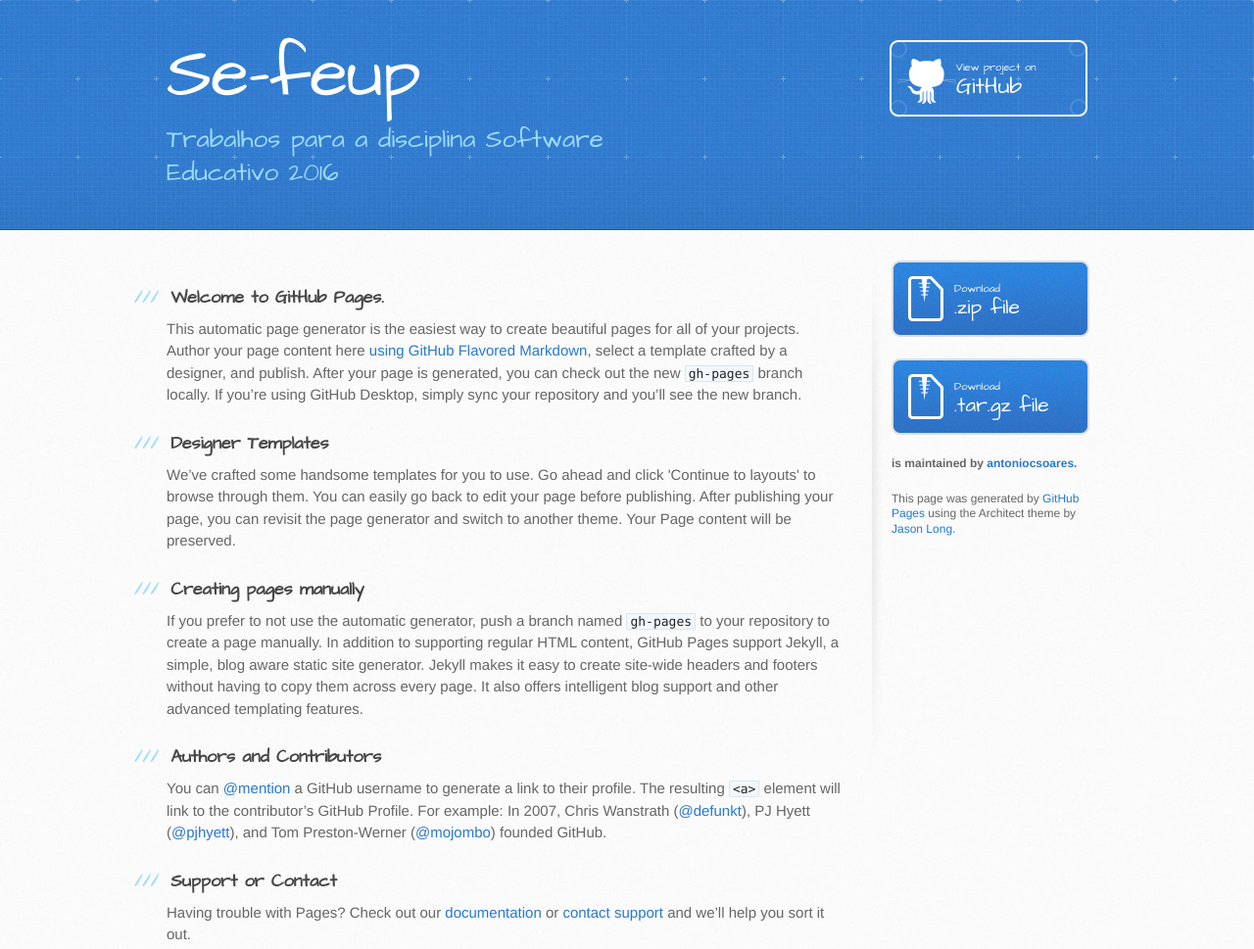
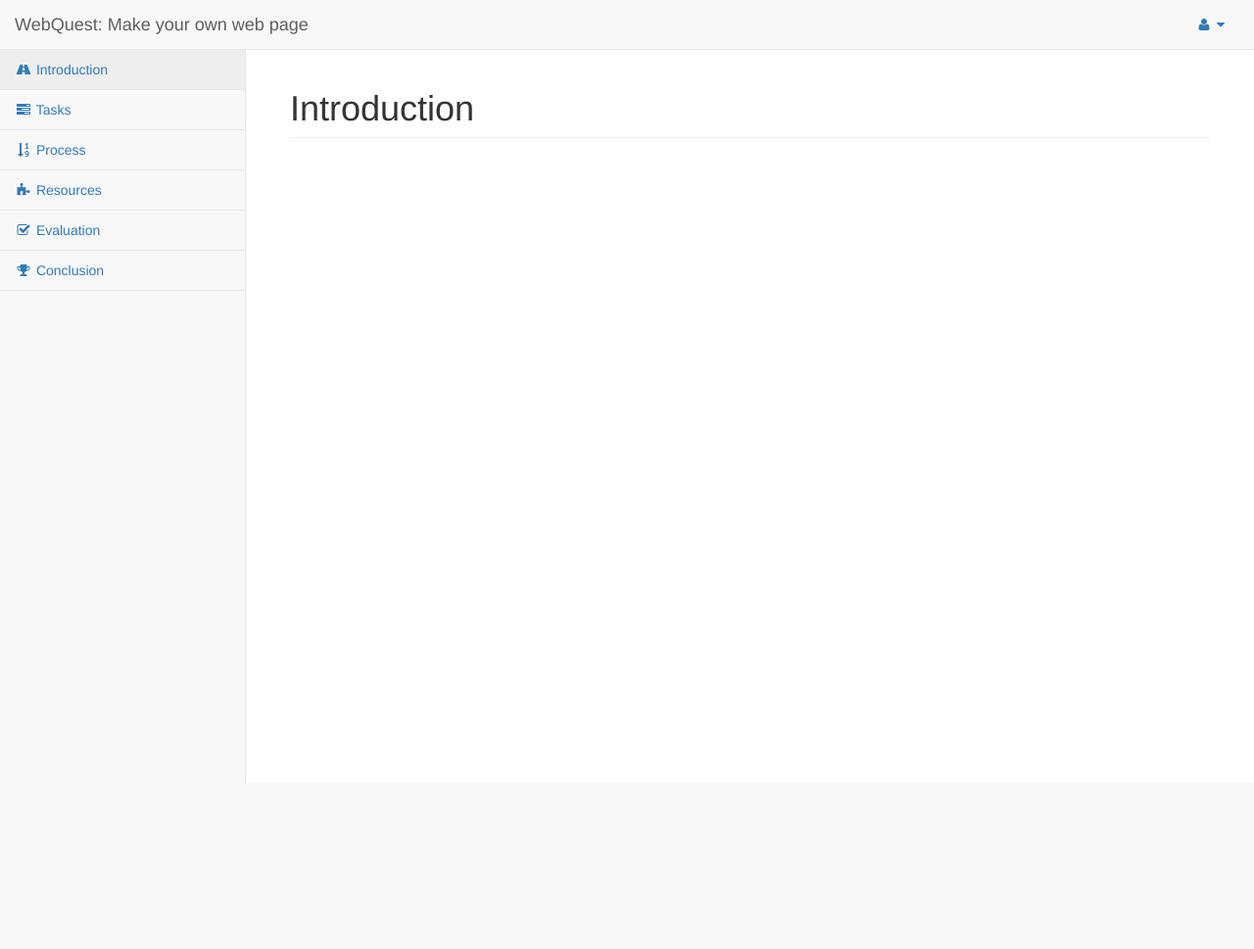
Before and after one commit to antoniocsoares/se-feup, a plain HTML site: page index.html in a window 1280 px wide. Shown: the whole page at 98% size. After the commit the page ends 800 px from the top, so only its background shows below. Drawn offline with Linux system fonts and the light colour scheme.

Commit message:
removed old index.html and changed introduction to index

```diff
--- a/index.html
+++ b/index.html
@@ -1,76 +1,132 @@
 <!DOCTYPE html>
-<html>
-  <head>
-    <meta charset='utf-8'>
-    <meta http-equiv="X-UA-Compatible" content="chrome=1">
-    <meta name="viewport" content="width=device-width, initial-scale=1, maximum-scale=1">
-    <link href='https://fonts.googleapis.com/css?family=Architects+Daughter' rel='stylesheet' type='text/css'>
-    <link rel="stylesheet" type="text/css" href="stylesheets/stylesheet.css" media="screen">
-    <link rel="stylesheet" type="text/css" href="stylesheets/github-light.css" media="screen">
-    <link rel="stylesheet" type="text/css" href="stylesheets/print.css" media="print">
+<html lang="en">
 
-    <!--[if lt IE 9]>
-    <script src="//html5shiv.googlecode.com/svn/trunk/html5.js"></script>
-    <![endif]-->
+<head>
 
-    <title>Se-feup by antoniocsoares</title>
-  </head>
+    <meta charset="utf-8">
+    <meta http-equiv="X-UA-Compatible" content="IE=edge">
+    <meta name="viewport" content="width=device-width, initial-scale=1">
+    <meta name="description" content="">
+    <meta name="author" content="">
 
-  <body>
-    <header>
-      <div class="inner">
-        <h1>Se-feup</h1>
-        <h2>Trabalhos para a disciplina Software Educativo 2016</h2>
-        <a href="https://github.com/antoniocsoares/se-feup" class="button"><small>View project on</small> GitHub</a>
-      </div>
-    </header>
+    <title>WebQuest</title>
 
-    <div id="content-wrapper">
-      <div class="inner clearfix">
-        <section id="main-content">
-          <h3>
-<a id="welcome-to-github-pages" class="anchor" href="#welcome-to-github-pages" aria-hidden="true"><span aria-hidden="true" class="octicon octicon-link"></span></a>Welcome to GitHub Pages.</h3>
+    <!-- Bootstrap Core CSS -->
+    <link href="bower_components/bootstrap/dist/css/bootstrap.min.css" rel="stylesheet">
 
-<p>This automatic page generator is the easiest way to create beautiful pages for all of your projects. Author your page content here <a href="https://guides.github.com/features/mastering-markdown/">using GitHub Flavored Markdown</a>, select a template crafted by a designer, and publish. After your page is generated, you can check out the new <code>gh-pages</code> branch locally. If you’re using GitHub Desktop, simply sync your repository and you’ll see the new branch.</p>
+    <!-- MetisMenu CSS -->
+    <link href="bower_components/metisMenu/dist/metisMenu.min.css" rel="stylesheet">
 
-<h3>
-<a id="designer-templates" class="anchor" href="#designer-templates" aria-hidden="true"><span aria-hidden="true" class="octicon octicon-link"></span></a>Designer Templates</h3>
+    <!-- Custom CSS -->
+    <link href="dist/css/sb-admin-2.css" rel="stylesheet">
 
-<p>We’ve crafted some handsome templates for you to use. Go ahead and click 'Continue to layouts' to browse through them. You can easily go back to edit your page before publishing. After publishing your page, you can revisit the page generator and switch to another theme. Your Page content will be preserved.</p>
-
-<h3>
-<a id="creating-pages-manually" class="anchor" href="#creating-pages-manually" aria-hidden="true"><span aria-hidden="true" class="octicon octicon-link"></span></a>Creating pages manually</h3>
-
-<p>If you prefer to not use the automatic generator, push a branch named <code>gh-pages</code> to your repository to create a page manually. In addition to supporting regular HTML content, GitHub Pages support Jekyll, a simple, blog aware static site generator. Jekyll makes it easy to create site-wide headers and footers without having to copy them across every page. It also offers intelligent blog support and other advanced templating features.</p>
-
-<h3>
-<a id="authors-and-contributors" class="anchor" href="#authors-and-contributors" aria-hidden="true"><span aria-hidden="true" class="octicon octicon-link"></span></a>Authors and Contributors</h3>
-
-<p>You can <a href="https://help.github.com/articles/basic-writing-and-formatting-syntax/#mentioning-users-and-teams" class="user-mention">@mention</a> a GitHub username to generate a link to their profile. The resulting <code>&lt;a&gt;</code> element will link to the contributor’s GitHub Profile. For example: In 2007, Chris Wanstrath (<a href="https://github.com/defunkt" class="user-mention">@defunkt</a>), PJ Hyett (<a href="https://github.com/pjhyett" class="user-mention">@pjhyett</a>), and Tom Preston-Werner (<a href="https://github.com/mojombo" class="user-mention">@mojombo</a>) founded GitHub.</p>
-
-<h3>
-<a id="support-or-contact" class="anchor" href="#support-or-contact" aria-hidden="true"><span aria-hidden="true" class="octicon octicon-link"></span></a>Support or Contact</h3>
-
-<p>Having trouble with Pages? Check out our <a href="https://help.github.com/pages">documentation</a> or <a href="https://github.com/contact">contact support</a> and we’ll help you sort it out.</p>
-        </section>
-
-        <aside id="sidebar">
-          <a href="https://github.com/antoniocsoares/se-feup/zipball/master" class="button">
-            <small>Download</small>
-            .zip file
-          </a>
-          <a href="https://github.com/antoniocsoares/se-feup/tarball/master" class="button">
-            <small>Download</small>
-            .tar.gz file
-          </a>
-
-          <p class="repo-owner"><a href="https://github.com/antoniocsoares/se-feup"></a> is maintained by <a href="https://github.com/antoniocsoares">antoniocsoares</a>.</p>
-
-          <p>This page was generated by <a href="https://pages.github.com">GitHub Pages</a> using the Architect theme by <a href="https://twitter.com/jasonlong">Jason Long</a>.</p>
-        </aside>
-      </div>
-    </div>
+    <!-- Custom Fonts -->
+    <link href="bower_components/font-awesome/css/font-awesome.min.css" rel="stylesheet" type="text/css">
 
 
-  </body>
+
+</head>
+
+<body>
+
+    <div id="wrapper">
+
+        <!-- Navigation -->
+        <nav class="navbar navbar-default navbar-static-top" role="navigation" style="margin-bottom: 0">
+            <div class="navbar-header">
+                <button type="button" class="navbar-toggle" data-toggle="collapse" data-target=".navbar-collapse">
+                    <span class="sr-only">Toggle navigation</span>
+                    <span class="icon-bar"></span>
+                    <span class="icon-bar"></span>
+                    <span class="icon-bar"></span>
+                </button>
+                <a class="navbar-brand" href="index.html">WebQuest: Make your own web page</a>
+            </div>
+            <!-- /.navbar-header -->
+
+            <ul class="nav navbar-top-links navbar-right">
+
+
+
+                <li class="dropdown">
+                    <a class="dropdown-toggle" data-toggle="dropdown" href="#">
+                        <i class="fa fa-user fa-fw"></i>  <i class="fa fa-caret-down"></i>
+                    </a>
+                    <ul class="dropdown-menu dropdown-user">
+                        <li><a href="teacher"><i class="fa fa-user fa-fw"></i> Help Teacher</a>
+                        </li>
+                        <li><a href="student"><i class="fa fa-users fa-fw"></i> Help Student</a>
+                        </li>
+                        <li class="divider"></li>
+                        <li><a href="references.html"><i class="fa fa-book fa-fw"></i> References</a>
+                        </li>
+                    </ul>
+                    <!-- /.dropdown-user -->
+                </li>
+                <!-- /.dropdown -->
+            </ul>
+            <!-- /.navbar-top-links -->
+
+            <div class="navbar-default sidebar" role="navigation">
+                <div class="sidebar-nav navbar-collapse">
+                    <ul class="nav" id="side-menu">
+
+                        <li>
+                            <a href="index.html"><i class="fa fa-road fa-fw"></i> Introduction</a>
+                        </li>
+                        <li>
+                            <a href="tasks.html"><i class="fa fa-tasks fa-fw"></i> Tasks</a>
+                        </li>
+                        <li>
+                            <a href="process.html"><i class="fa fa-sort-numeric-asc fa-fw"></i> Process</a>
+                        </li>
+                        <li>
+                            <a href="resources.html"><i class="fa fa-puzzle-piece fa-fw"></i> Resources</a>
+                        </li>
+                        <li>
+                            <a href="evaluation.html"><i class="fa fa-check-square-o fa-fw"></i> Evaluation</a>
+                        </li>
+                        <li>
+                            <a href="conclusion.html"><i class="fa fa-trophy fa-fw"></i> Conclusion</a>
+                        </li>
+
+                    </ul>
+                </div>
+                <!-- /.sidebar-collapse -->
+            </div>
+            <!-- /.navbar-static-side -->
+        </nav>
+
+        <!-- Page Content -->
+        <div id="page-wrapper">
+            <div class="container-fluid">
+                <div class="row">
+                    <div class="col-lg-12">
+                        <h1 class="page-header">Introduction</h1>
+                    </div>
+                    <!-- /.col-lg-12 -->
+                </div>
+                <!-- /.row -->
+            </div>
+            <!-- /.container-fluid -->
+        </div>
+        <!-- /#page-wrapper -->
+
+    </div>
+    <!-- /#wrapper -->
+
+    <!-- jQuery -->
+    <script src="bower_components/jquery/dist/jquery.min.js"></script>
+
+    <!-- Bootstrap Core JavaScript -->
+    <script src="bower_components/bootstrap/dist/js/bootstrap.min.js"></script>
+
+    <!-- Metis Menu Plugin JavaScript -->
+    <script src="bower_components/metisMenu/dist/metisMenu.min.js"></script>
+
+    <!-- Custom Theme JavaScript -->
+    <script src="dist/js/sb-admin-2.js"></script>
+
+</body>
+
 </html>
```
Also changed, not shown: chapter1.html (+1 -1 lines), chapter2.html (+1 -1 lines), conclusion.html (+1 -1 lines), evaluation.html (+1 -1 lines), introduction.html (deleted, +0 -132 lines), process.html (+1 -1 lines), resources.html (+1 -1 lines), student.html (+1 -1 lines), tasks.html (+1 -1 lines), teacher.html (+1 -1 lines), 1 other file.
